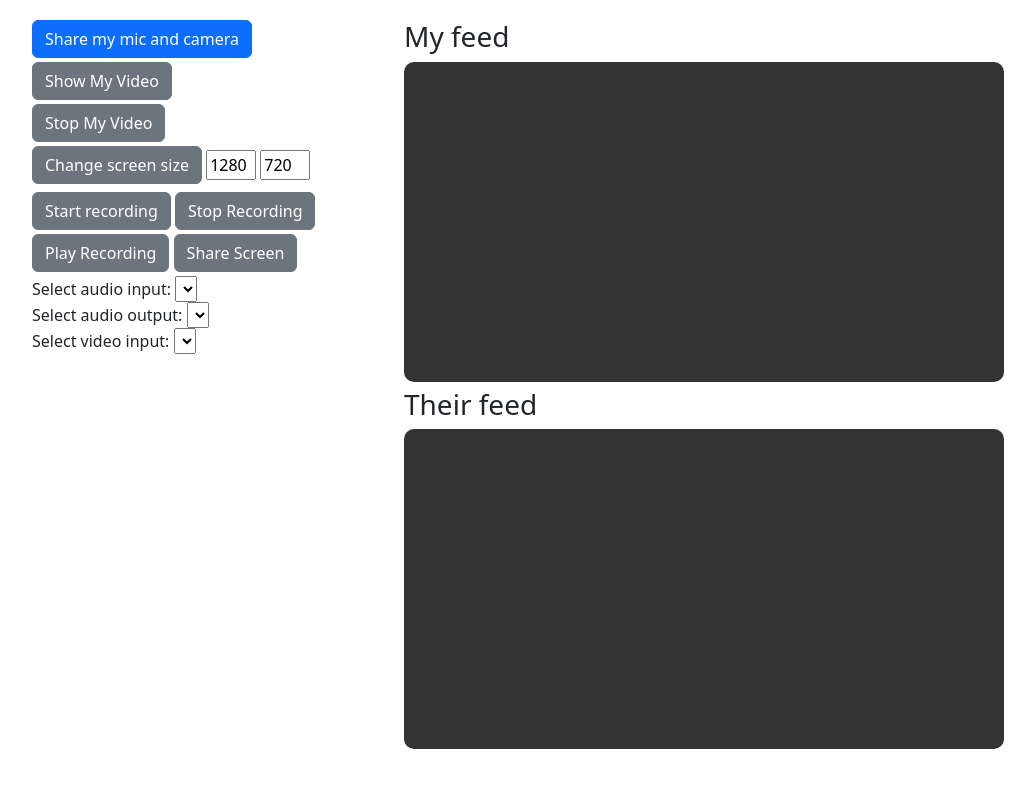
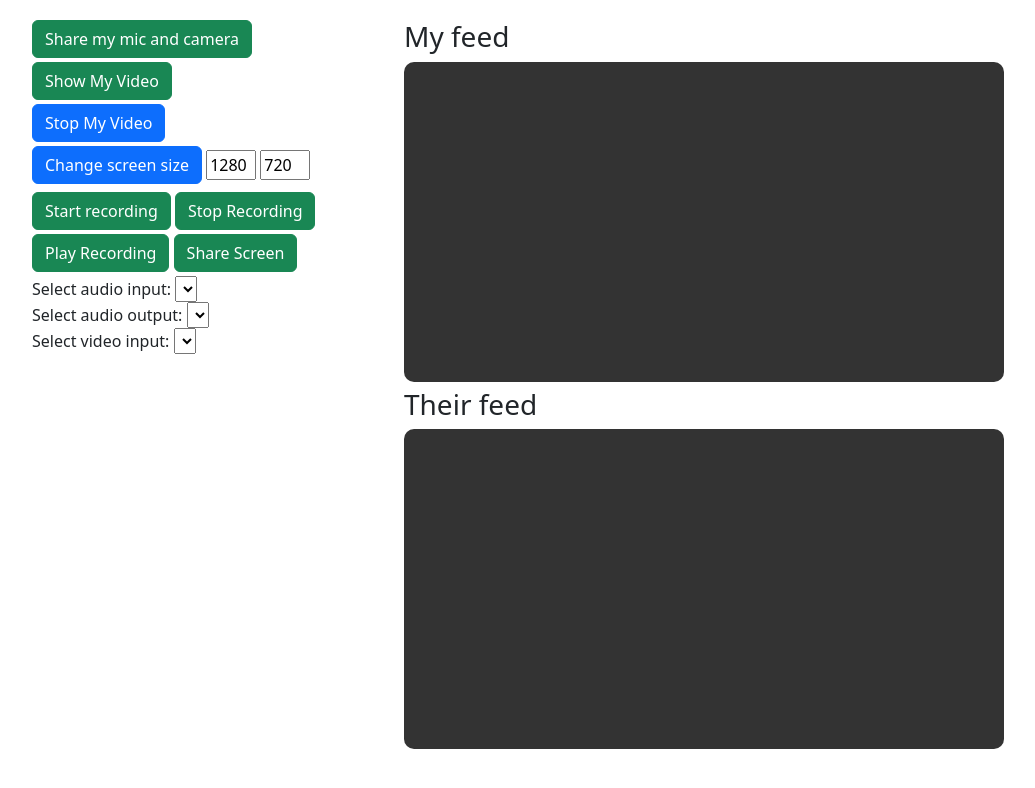
Before and after one commit to nlogic-07/WebRTC, a plain HTML site: page index.html in a window 1280 px wide. Both pictures are taken after a click on the button "Share Screen". Shown: the whole page, without its empty margins (62-1097 px from the left). Drawn offline with nearby package versions, Linux system fonts and the light colour scheme.

Commit message:
screenShare

```diff
--- a/index.html
+++ b/index.html
@@ -87,5 +87,6 @@
     <script src="changeButtons.js"></script>
     <script src="changeVideoSize.js"></script>
     <script src="screenRec.js"></script>
+    <script src="shareScreen.js"></script>
   </body>
 </html>
--- a/scripts.js
+++ b/scripts.js
@@ -1,6 +1,7 @@
 const videoEl = document.querySelector("#my-video");
 
 let stream = null; //Init stream var to use stream anywhere
+let mediaStream = null;
 const constraints = {
   audio: true,
   video: true,
@@ -96,3 +97,7 @@ document.querySelector("#stop-record").addEventListener("click", (e) => {
 document.querySelector("#play-record").addEventListener("click", (e) => {
   playRecording(e);
 });
+
+document.querySelector("#share-screen").addEventListener("click", (e) => {
+  shareScreen(e);
+});
--- /dev/null
+++ b/shareScreen.js
@@ -0,0 +1,21 @@
+const shareScreen = async () => {
+  let options = {
+    video: true,
+    audio: true,
+    surfaceSwiching: "include",
+  };
+  try {
+    mediaStream = await navigator.mediaDevices.getDisplayMedia(options);
+  } catch (e) {}
+  console.log("share screen!!");
+  changeButtons([
+    "green",
+    "green",
+    "blue",
+    "blue",
+    "green",
+    "green",
+    "green",
+    "green",
+  ]);
+};
```
